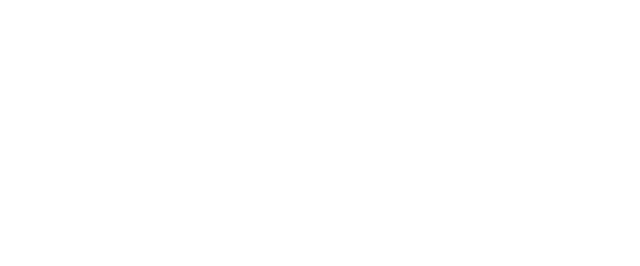
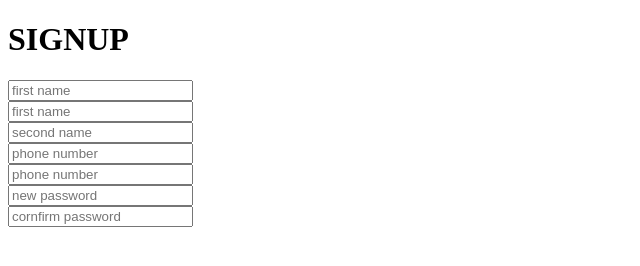
Before and after one commit to waweru89/LOGIN-PAGE, a plain HTML site: page signup.html in a window 1280 px wide. Shown: the whole page, without its empty margins (0-640 px from the left). Drawn offline with Linux system fonts and the light colour scheme.

Commit message:
signup page

```diff
--- a/index.html
+++ b/index.html
@@ -6,7 +6,7 @@
     <title>Login Page</title>
     <link rel="stylesheet" href="style.css">
     <link href='https://unpkg.com/boxicons@2.1.4/css/boxicons.min.css' rel='stylesheet'>
-    <link rel="stylesheet" href="SIGNUP">
+    <link rel="stylesheet" href="signup.html">
 </head>
 <body>
     <div class="wrapper">
@@ -31,7 +31,7 @@
 
 
             <div  class="signup-link">
-                <p>Dont have an account? <a href="#">Register</a></p>
+                <p>Dont have an account? <a href="signup.html">Register</a></p>
 
             </div>
         </form>
--- a/signup.html
+++ b/signup.html
@@ -0,0 +1,39 @@
+<!DOCTYPE html>
+<html lang="en">
+<head>
+    <meta charset="UTF-8">
+    <meta name="viewport" content="width=device-width, initial-scale=1.0">
+    <title>signup-link</title>
+</head>
+<body>
+    <div class="wrapper">
+        <form action="">
+            <h1>SIGNUP</h1>
+        <div class="input-box">
+            <input type="text"placeholder="first name"
+               name="first_name" required>
+               <div class="input-box">
+                <input type="text"placeholder="first name"
+                   name="first_name" required>
+                   <div class="input-box">
+                    <input type="text"placeholder="second name"
+                       name="second name" required>
+                       <div class="input-box">
+                        <input type="text"placeholder="phone number"
+                           name="phone number" required>
+                           <div class="input-box">
+                            <input type="number"placeholder="phone number"
+                               name="phone number" required>
+                               <div class="input-box">
+                                <input type="text"placeholder="new password"
+                                   name="new password" required>
+                                   <div class="input-box">
+                                    <input type="text"placeholder="cornfirm password"
+                                       name="cornfirm password" required>
+
+        </div>
+        </form>
+       </div>
+
+</body>
+</html>
```
